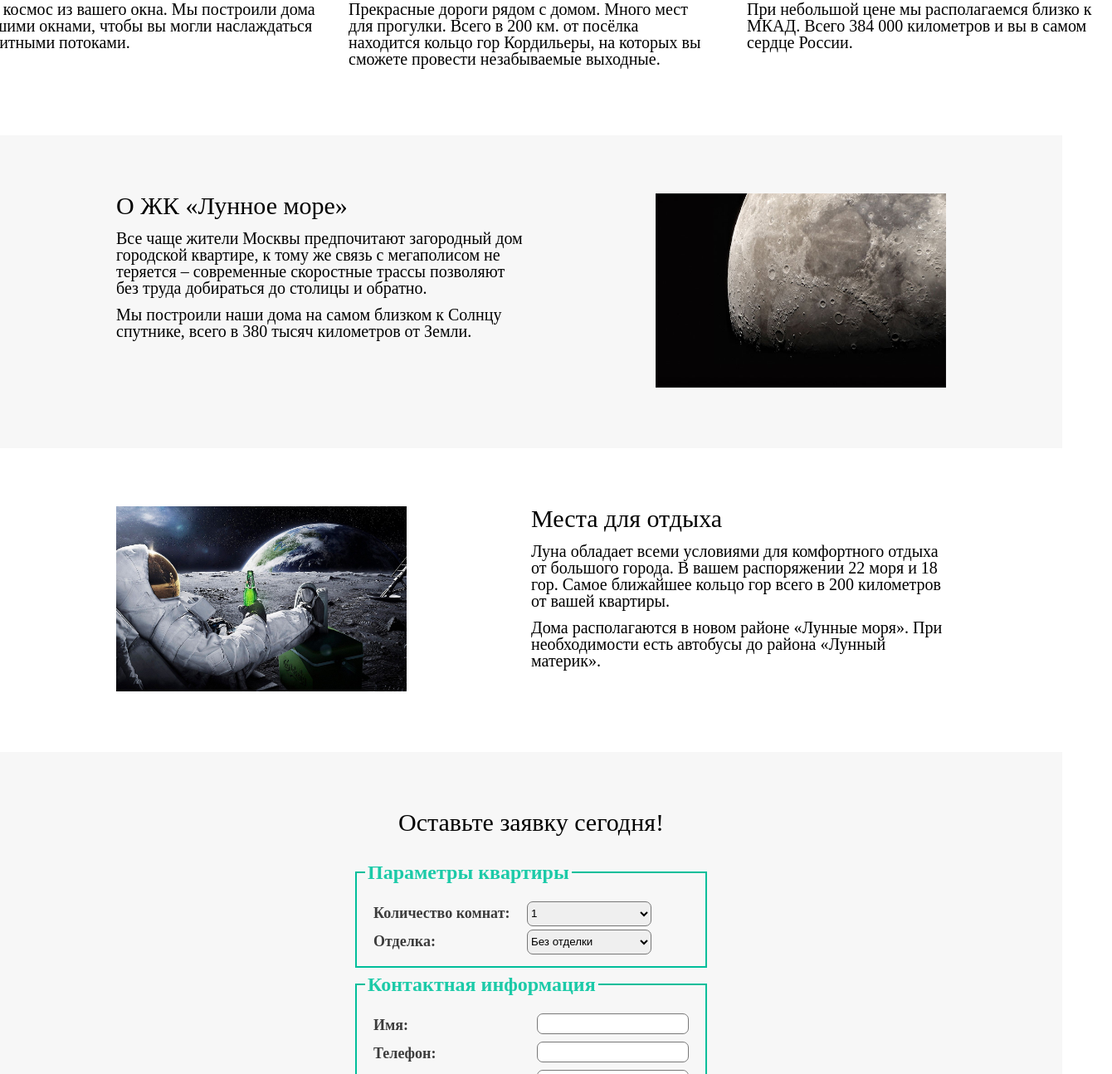
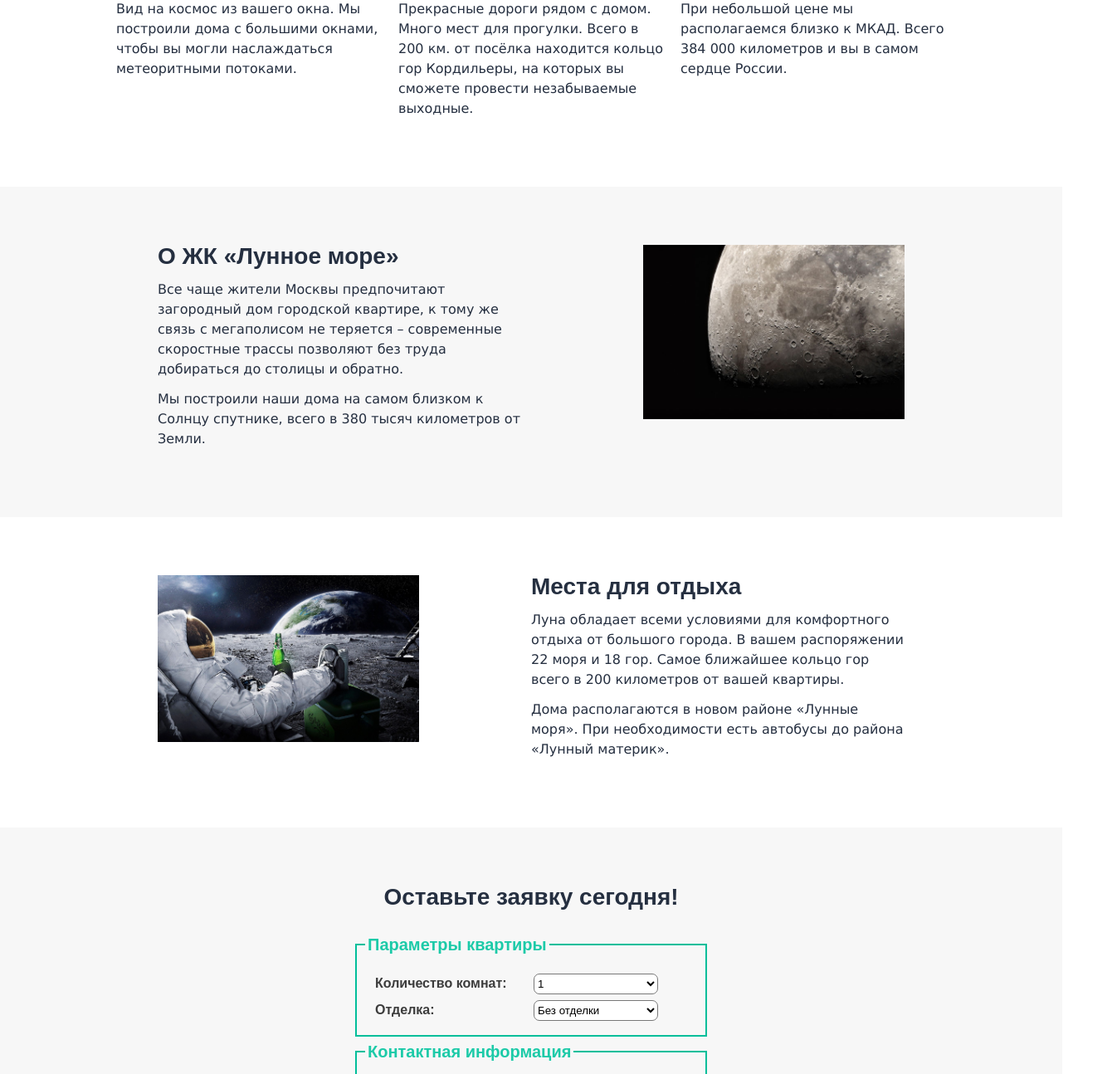
Before and after one commit to AleksBLN/layout-designer-project-lvl1, a plain HTML site: page index.html in a window 1280 px wide. Shown: the part 733-2027 px from the top of the page at 83% size, 1340 px wide, since content can reach past the window. Drawn offline with Linux system fonts and the light colour scheme.

Commit message:
change fonts

```diff
--- a/index.html
+++ b/index.html
@@ -12,10 +12,10 @@
     <header class="flex align-c justify-sb">
         <div class="header-logo flex align-c justify-c">
             <img src="images/logo.svg" alt="logo">
-            <span class="header-logo-name">Лунное море</span>
+            <span class="header-logo-name h2-font">Лунное море</span>
         </div>
         <nav>
-            <ul class="header-nav flex align-c justify-c">
+            <ul class="h2-font flex align-c justify-c">
                 <li><a href="#advantages">Преимущества</a></li>
                 <li><a href="#about">О ЖК</a></li>
                 <li><a href="#places">Места для отдыха</a></li>
@@ -24,7 +24,7 @@
     </header>
     <main>
         <div class="first-block flex align-c justify-c">
-            <div class="flex align-c column first-block-content">
+            <div class="flex align-c column first-block-content h2-font">
                 <img src="images/logo.svg" alt="logo">
                 <span class="first-block-name">ЖК «Лунное море»</span>
                 <span class="tagline">Место, откуда не хочется улетать</span>
@@ -32,24 +32,24 @@
             </div>
         </div>
         <div class="flex column align-c justify-c">
-            <div id="advantages" class="flex justify-sb width-1400 content-indent">
+            <div id="advantages" class="flex justify-sb width-1000 content-indent">
                 <div class="advantage">
-                    <h2 class="main-h2">Уникальный вид</h2>
+                    <h2 class="main-h2 h2-font">Уникальный вид</h2>
                     <p class="main-text">Вид на космос из вашего окна. Мы построили дома с большими окнами, чтобы вы могли наслаждаться метеоритными потоками.</p>
                 </div>
                 <div class="advantage">
-                    <h2 class="main-h2">Инфраструктура</h2>
+                    <h2 class="main-h2 h2-font">Инфраструктура</h2>
                     <p class="main-text">Прекрасные дороги рядом с домом. Много мест для прогулки. Всего в 200 км. от посёлка находится кольцо гор Кордильеры, на которых вы сможете провести незабываемые выходные.</p>
                 </div>
                 <div class="advantage">
-                    <h2 class="main-h2">Близость к Москве</h2>
+                    <h2 class="main-h2 h2-font">Близость к Москве</h2>
                     <p class="main-text">При небольшой цене мы располагаемся близко к МКАД. Всего 384 000 километров и вы в самом сердце России.</p>
                 </div>
             </div>
             <div id="about" class="flex align-c justify-c content-background width-100perc">
-                <div class="flex justify-sb width-1000 content-indent">
+                <div class="flex justify-sb width-900 content-indent">
                     <div class="about-text">
-                        <h2 class="main-h2">О ЖК «Лунное море»</h2>
+                        <h2 class="main-h2 h2-font">О ЖК «Лунное море»</h2>
                         <p class="main-text">Все чаще жители Москвы предпочитают загородный дом городской квартире, к тому же связь с мегаполисом не теряется – современные скоростные трассы позволяют без труда добираться до столицы и обратно.</p>
                         <p class="main-text">Мы построили наши дома на самом близком к Солнцу спутнике, всего в 380 тысяч километров от Земли.</p>
                     </div>
@@ -59,12 +59,12 @@
                 </div>
             </div>
             <div id="places" class="flex align-c justify-c width-100perc">
-                <div class="flex justify-sb width-1000 content-indent">
+                <div class="flex justify-sb width-900 content-indent">
                     <div class="image">
                         <img src="images/moon-2.jpg" alt="moon chill">
                     </div>
                     <div class="about-text">
-                        <h2 class="main-h2">Места для отдыха</h2>
+                        <h2 class="main-h2 h2-font">Места для отдыха</h2>
                         <p class="main-text">Луна обладает всеми условиями для комфортного отдыха от большого города. В вашем распоряжении 22 моря и 18 гор. Самое ближайшее кольцо гор всего в 200 километров от вашей квартиры.</p>
                         <p class="main-text">Дома располагаются в новом районе «Лунные моря». При необходимости есть автобусы до района «Лунный материк».</p>
                     </div>
@@ -72,9 +72,9 @@
             </div>
         </div>
         <div class="feedback flex align-c justify-c content-background column">
-            <h2 class="main-h2 header-feedback">Оставьте заявку сегодня!</h2>
+            <h2 class="main-h2 header-feedback h2-font">Оставьте заявку сегодня!</h2>
             <form id="reserve">
-                <fieldset class="feedback-field">
+                <fieldset class="feedback-field h2-font">
                     <legend>Параметры квартиры</legend>
 
                     <p><label>Количество комнат:</label>
@@ -93,7 +93,7 @@
                         </select>
                     </p>
                 </fieldset>
-                <fieldset class="feedback-field">
+                <fieldset class="feedback-field h2-font">
                     <legend>Контактная информация</legend>
 
                     <p><label for="name">Имя:</label><input type="text" id="name"></p>
@@ -106,7 +106,7 @@
             </form>
         </div>
     </main>
-    <footer>
+    <footer class="h2-font">
         <div class="flex content-indent footer">
             <div class="footer-part">
                 <div class="flex align-c footer-logo">
--- a/styles/style.css
+++ b/styles/style.css
@@ -51,11 +51,11 @@ a {
 :root {
 	--header-height: 70px;
 }
-.width-1400 {
-	width: 1400px;
-}
 .width-1000 {
 	width: 1000px;
+}
+.width-900 {
+	width: 900px;
 }
 .width-100perc {
 	width: 100%;
@@ -95,14 +95,14 @@ header {
 	margin-right: 40px;
 }
 .header-logo-name {
-	font-size: 22px;
+	font-size: 18px;
+	font-weight: 700;
 	color: #776A5E;
 }
-.header-nav {
-}
-.header-nav li {
+header li {
 	margin-right: 35px;
-	font-size: 22px;
+	font-size: 16px;
+	font-weight: 700;
 	color: #776A5E;
 }
 main {
@@ -151,19 +151,24 @@ a.btn:active,
 	margin-top: 70px;
 	margin-bottom: 70px;
 }
+.h2-font {
+	font-family: Arial, Helvetica, sans-serif;
+}
 .main-h2 {
-	font-size: 30px;
+	font-size: 28px;
+	color: #252f40;
+	font-weight: 700;
 	margin-bottom: 14px;
 }
 .main-text {
-	font-size: 20px;
+	font-family: "Lucida Sans Unicode", "Lucida Grande", sans-serif;
+	font-size: 16px;
+	line-height: 1.5;
+	color: #252f40;
 	margin-bottom: 12px;
 }
 .advantage {
-	width: 440px;
-}
-.content {
-	width: 1000px;
+	width: 320px;
 }
 .image {
 	width: 35%;
@@ -181,7 +186,7 @@ a.btn:active,
 	border: solid 2px #00BE9A;
 	margin: 5px;
 	padding: 10px;
-	font-size: 24px;
+	font-size: 20px;
 	width: 400px;
 	color: #1CCAA8;
 }
@@ -191,32 +196,33 @@ a.btn:active,
 }
 legend {
 	padding: 3px;
-	font-weight: 900;
+	font-weight: 700;
 }
 .feedback-field label {
-	font-size: 18px;
+	font-size: 16px;
 	font-weight: 700;
 	color: #3C3C3C;
 }
-
 fieldset input {
 	float: right;
 	border-radius: 7px;
 	height: 21px;
+	width: 180px;
 	border: 1px solid #787878;
 	outline: none;
 }
 fieldset select {
-	margin-right: 45px;
+	background-color: white;
+	margin-right: 35px;
 	float: right;
 	border-radius: 7px;
-	height: 30px;
+	height: 25px;
 	width: 150px;
 	border: 1px solid #787878;
 	outline: none;
 }
 fieldset p {
-	margin: 10px;
+	margin: 12px;
 }
 .button {
 	margin: 4px;
@@ -258,7 +264,7 @@ footer {
 }
 .footer-h2 {
 	color: #d1d2d5;
-	font-size: 20px;
+	font-size: 18px;
 	font-weight: 700;
 	margin-bottom: 15px;
 }
```
Also changed, not shown: 1 other file.
